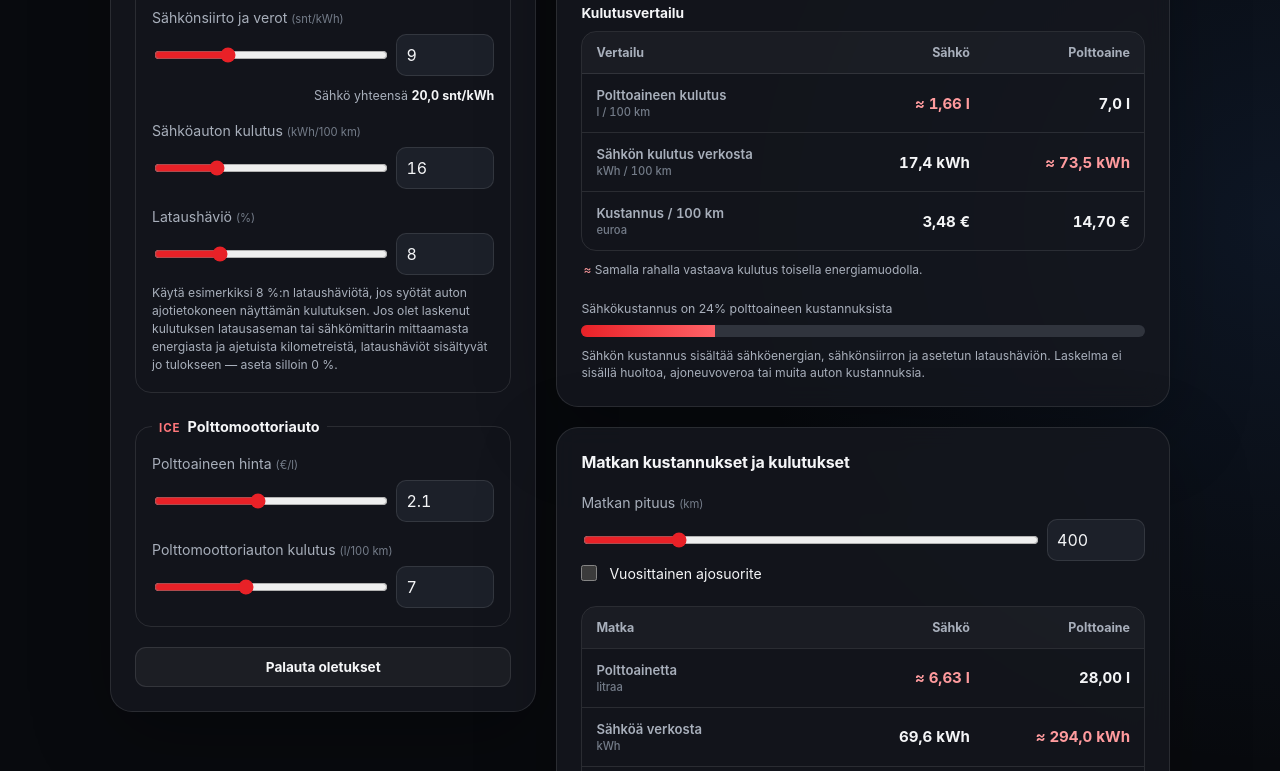
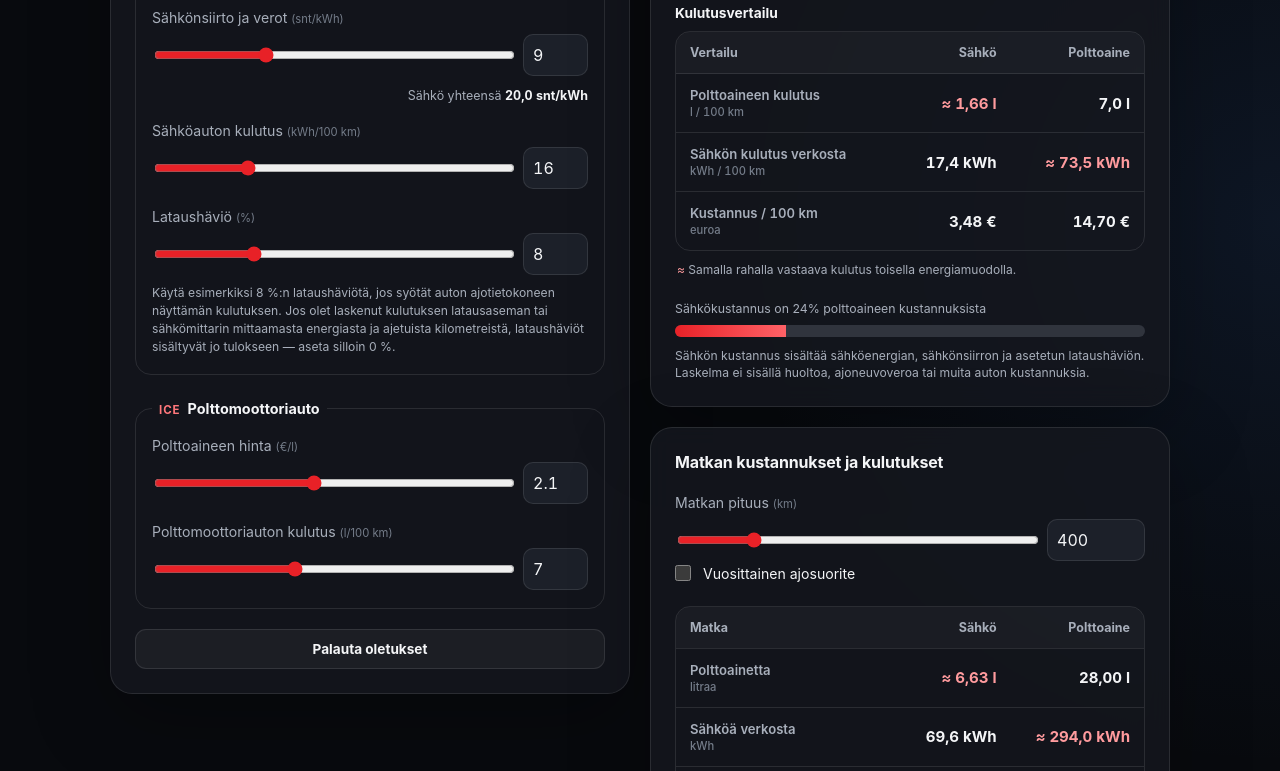
Before and after one commit to esamattis/ev-vs-ice, a website: page index.html in a window 1280 px wide. Shown: the part 406-1177 px from the top of the page. Drawn offline with Linux system fonts and the light colour scheme.

Commit message:
Balance calculator columns

```diff
--- a/index.html
+++ b/index.html
@@ -36,7 +36,7 @@
     .eyebrow { color: #ff777b; font-weight: 750; letter-spacing: .11em; text-transform: uppercase; font-size: .74rem; }
     h1 { margin: 10px 0 12px; font-size: clamp(2rem, 6vw, 4rem); line-height: .98; letter-spacing: -.055em; }
     header p { margin: 0; color: var(--muted); font-size: 1.03rem; line-height: 1.55; }
-    .grid { display: grid; grid-template-columns: minmax(280px, .82fr) minmax(340px, 1.18fr); align-items: start; gap: 20px; }
+    .grid { display: grid; grid-template-columns: repeat(2, minmax(0, 1fr)); align-items: start; gap: 20px; }
     .results-stack { display: grid; min-width: 0; gap: 20px; }
     .card { background: var(--panel); border: 1px solid var(--line); border-radius: 22px; padding: 24px; box-shadow: 0 24px 80px rgba(0,0,0,.25); backdrop-filter: blur(12px); }
     h2 { font-size: 1rem; margin: 0 0 22px; letter-spacing: -.01em; }
@@ -57,6 +57,7 @@
     label { display: flex; justify-content: space-between; align-items: baseline; gap: 12px; color: var(--muted); font-size: .88rem; margin-bottom: 8px; }
     .label-unit { color: #747c89; font-size: .8em; }
     .controls { display: grid; grid-template-columns: 1fr 98px; gap: 10px; align-items: center; }
+    .settings-card .controls { grid-template-columns: 1fr 65px; }
     input[type="range"] { width: 100%; accent-color: var(--red); cursor: pointer; }
     input[type="number"] {
       width: 100%; padding: 10px 9px; border-radius: 10px; border: 1px solid var(--line);
@@ -135,7 +136,7 @@
     </header>
 
     <div class="grid">
-      <section class="card" aria-labelledby="settings-title">
+      <section class="card settings-card" aria-labelledby="settings-title">
         <h2 id="settings-title">Laskennan arvot</h2>
 
         <fieldset class="input-section">
```
